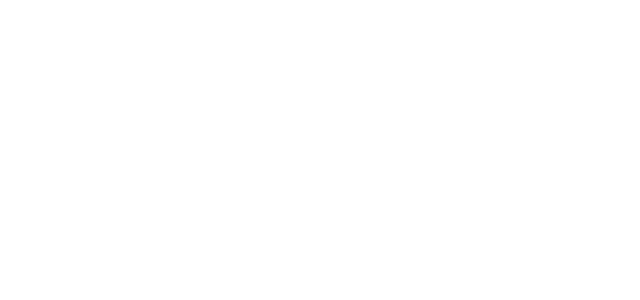
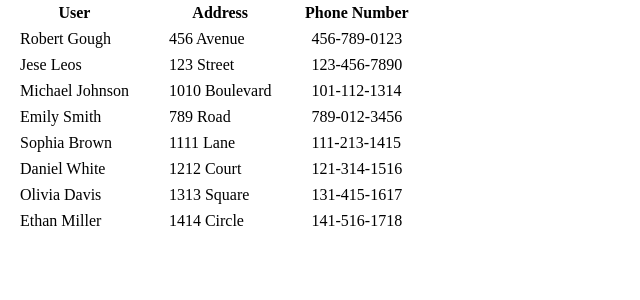
Before and after one commit to hem2511/react-sample, a React app: page /dropdown in a window 1280 px wide. Before the commit this address had no page. Shown: the top 300 px of the page, without its empty margins (0-640 px from the left). Built offline with nearby package versions, Linux system fonts and the light colour scheme; the HTML template or start-up script is replaced by a standard one.

Commit message:
Added Drop down list box feature

```diff
--- a/src/App.jsx
+++ b/src/App.jsx
@@ -15,6 +15,7 @@
 import Operation from "./components/SettingsPages/Operation";
 import Resource from "./components/SettingsPages/Resource";
 import Location from "./components/SettingsPages/Location";
+import Dropdown from "./Page/Dropdown";
 
 function App() {
   return (
@@ -34,6 +35,7 @@
           <Route exact path="/operation" element={<Operation />} />
           <Route exact path="/resource" element={<Resource />} />
           <Route exact path="/location" element={<Location />} />
+          <Route exact path="/dropdown" element={<Dropdown />} />
         </Routes>
       </BrowserRouter>
     </>
--- /dev/null
+++ b/src/Page/Dropdown.jsx
@@ -0,0 +1,218 @@
+import React, { useState, useRef, useEffect } from "react";
+
+function Dropdown() {
+  const [isDropdownVisible, setIsDropdownVisible] = useState(false);
+  const [selectedUser, setSelectedUser] = useState(null);
+  const [dropdownSearchQuery, setDropdownSearchQuery] = useState("");
+  const [editingUser, setEditingUser] = useState(null);
+  const [filteredDropdownUsers, setFilteredDropdownUsers] = useState([]);
+  const [dropdownPosition, setDropdownPosition] = useState({ top: 0, left: 0 });
+  const [users, setUsers] = useState([
+    {
+      name: "Robert Gough",
+      address: "456 Avenue",
+      phoneNumber: "456-789-0123",
+    },
+    {
+      name: "Jese Leos",
+      address: "123 Street",
+      phoneNumber: "123-456-7890",
+    },
+    {
+      name: "Michael Johnson",
+      address: "1010 Boulevard",
+      phoneNumber: "101-112-1314",
+    },
+    {
+      name: "Emily Smith",
+      address: "789 Road",
+      phoneNumber: "789-012-3456",
+    },
+    {
+      name: "Sophia Brown",
+      address: "1111 Lane",
+      phoneNumber: "111-213-1415",
+    },
+    {
+      name: "Daniel White",
+      address: "1212 Court",
+      phoneNumber: "121-314-1516",
+    },
+    {
+      name: "Olivia Davis",
+      address: "1313 Square",
+      phoneNumber: "131-415-1617",
+    },
+    {
+      name: "Ethan Miller",
+      address: "1414 Circle",
+      phoneNumber: "141-516-1718",
+    },
+    // Add more users as needed
+  ]);
+
+  const allUsers = [
+    {
+      name: "Robert Gough",
+      address: "456 Avenue",
+      phoneNumber: "456-789-0123",
+    },
+    {
+      name: "Jese Leos",
+      address: "123 Street",
+      phoneNumber: "123-456-7890",
+    },
+    {
+      name: "Michael Johnson",
+      address: "1010 Boulevard",
+      phoneNumber: "101-112-1314",
+    },
+    {
+      name: "Emily Smith",
+      address: "789 Road",
+      phoneNumber: "789-012-3456",
+    },
+    {
+      name: "Sophia Brown",
+      address: "1111 Lane",
+      phoneNumber: "111-213-1415",
+    },
+    {
+      name: "Daniel White",
+      address: "1212 Court",
+      phoneNumber: "121-314-1516",
+    },
+    {
+      name: "Olivia Davis",
+      address: "1313 Square",
+      phoneNumber: "131-415-1617",
+    },
+    {
+      name: "Ethan Miller",
+      address: "1414 Circle",
+      phoneNumber: "141-516-1718",
+    },
+    // Add more users as needed
+  ];
+
+  const dropdownRef = useRef(null);
+
+  const toggleDropdown = () => {
+    setIsDropdownVisible(!isDropdownVisible);
+  };
+
+  const handleClickOutside = (event) => {
+    if (
+      dropdownRef.current &&
+      !dropdownRef.current.contains(event.target) &&
+      event.target.id !== "dropdownUsersButton"
+    ) {
+      setIsDropdownVisible(false);
+    }
+  };
+
+  useEffect(() => {
+    document.addEventListener("mousedown", handleClickOutside);
+    return () => {
+      document.removeEventListener("mousedown", handleClickOutside);
+    };
+  }, []);
+
+  const handleUserSelect = (user) => {
+    if (editingUser !== null) {
+      const updatedUsers = users.map((u, index) =>
+        index === editingUser ? { ...u, name: user.name } : u
+      );
+      setUsers(updatedUsers);
+    }
+    setSelectedUser(user);
+    setIsDropdownVisible(false);
+    setEditingUser(null);
+  };
+
+  const handleDropdownInputChange = (event) => {
+    setDropdownSearchQuery(event.target.value);
+    const filteredUsers = allUsers.filter((user) =>
+      user.name.toLowerCase().includes(event.target.value.toLowerCase())
+    );
+    setFilteredDropdownUsers(filteredUsers);
+  };
+
+  const handleUsernameClick = (event, index) => {
+    const cellRect = event.target.getBoundingClientRect();
+    setDropdownPosition({
+      top: cellRect.bottom + window.scrollY,
+      left: cellRect.left + window.scrollX,
+    });
+    setIsDropdownVisible(true);
+    setFilteredDropdownUsers(allUsers); // Show all users in the dropdown initially
+    setDropdownSearchQuery(""); // Clear search query
+    setEditingUser(index); // Set the currently editing user
+  };
+
+  return (
+    <div className="relative">
+      {isDropdownVisible && (
+        <div
+          ref={dropdownRef}
+          id="dropdownUsers"
+          className="absolute z-10 bg-white rounded-lg shadow-lg w-40"
+          style={{ top: dropdownPosition.top, left: dropdownPosition.left }}
+        >
+          <input
+            type="text"
+            value={dropdownSearchQuery}
+            onChange={handleDropdownInputChange}
+            placeholder="Search users..."
+            className="w-full px-4 py-2 border-b border-gray-200 focus:outline-none focus:border-blue-500"
+          />
+          <ul
+            className="h-48 py-2 overflow-y-auto text-gray-700"
+            aria-labelledby="dropdownUsersButton"
+          >
+            {filteredDropdownUsers.map((user, index) => (
+              <li key={index}>
+                <button
+                  onClick={() => handleUserSelect(user)}
+                  className="w-full text-left flex items-center px-4 py-2 hover:bg-gray-100"
+                >
+                  {user.name}
+                </button>
+              </li>
+            ))}
+          </ul>
+        </div>
+      )}
+
+      <table className="table-auto">
+        <thead>
+          <tr className="row space-x-3">
+            <th>User</th>
+            <th>Address</th>
+            <th>Phone Number</th>
+          </tr>
+        </thead>
+        <tbody>
+          {users.map((user, index) => (
+            <tr key={index} className="p-5">
+              <td className="px-5">
+                <button
+                  onClick={(event) => {
+                    handleUsernameClick(event, index);
+                    setSelectedUser(user.name);
+                  }}
+                >
+                  {user.name}
+                </button>
+              </td>
+              <td className="px-5">{user.address}</td>
+              <td className="px-5">{user.phoneNumber}</td>
+            </tr>
+          ))}
+        </tbody>
+      </table>
+    </div>
+  );
+}
+
+export default Dropdown;
--- a/src/index.css
+++ b/src/index.css
@@ -8,17 +8,18 @@
 }
 
 ::-webkit-scrollbar {
-  width: 10px;
+  background: transparent;
+  width: 8px;
 }
 
 ::-webkit-scrollbar-track {
   background: #ffffff;
-  border-radius: 5px;
+  border-radius: 8px;
 }
 
 ::-webkit-scrollbar-thumb {
   background: #b3b3b3;
-  border-radius: 5px;
+  border-radius: 8px;
 }
 
 ::-webkit-scrollbar-thumb:hover {
```
